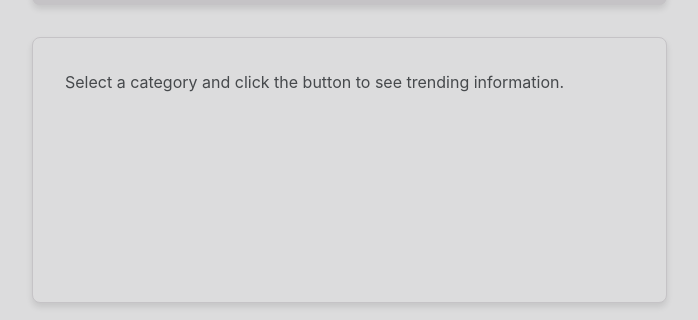
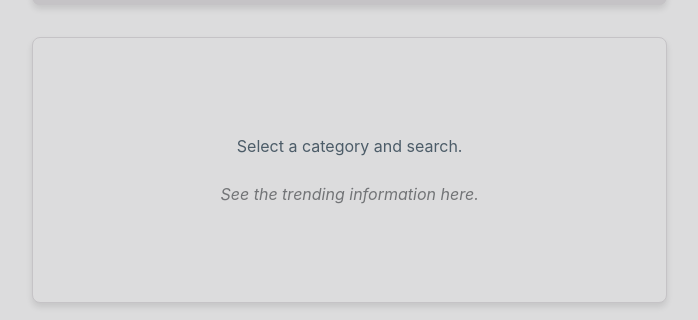
Before and after one commit to quiaro/trending-agent, a React app in the folder frontend/: page / in a window 1280 px wide. Shown: the part 339-659 px from the top of the page, without its empty margins (0-698 px from the left). Built offline with nearby package versions, Linux system fonts and the light colour scheme; the HTML template or start-up script is replaced by a standard one.

Commit message:
Touch up

```diff
--- a/frontend/src/components/Content.jsx
+++ b/frontend/src/components/Content.jsx
@@ -4,12 +4,20 @@ function Content({ data, loading }) {
   return (
     <div className="content">
       {loading && !data ? (
-        <div>Fetching trending information...</div>
+        <div className="content-message">
+          <div className="content-loading">
+            <div className="content-loading-spinner"></div>
+            <p>Fetching trending information...</p>
+          </div>
+        </div>
       ) : data ? (
-        <div>{data}</div>
+        <div>
+          <div className="content-data">{data}</div>
+        </div>
       ) : (
-        <div>
-          Select a category and click the button to see trending information.
+        <div className="content-message">
+          <p>Select a category and search.</p>
+          <p className="content-hint">See the trending information here.</p>
         </div>
       )}
     </div>
```
